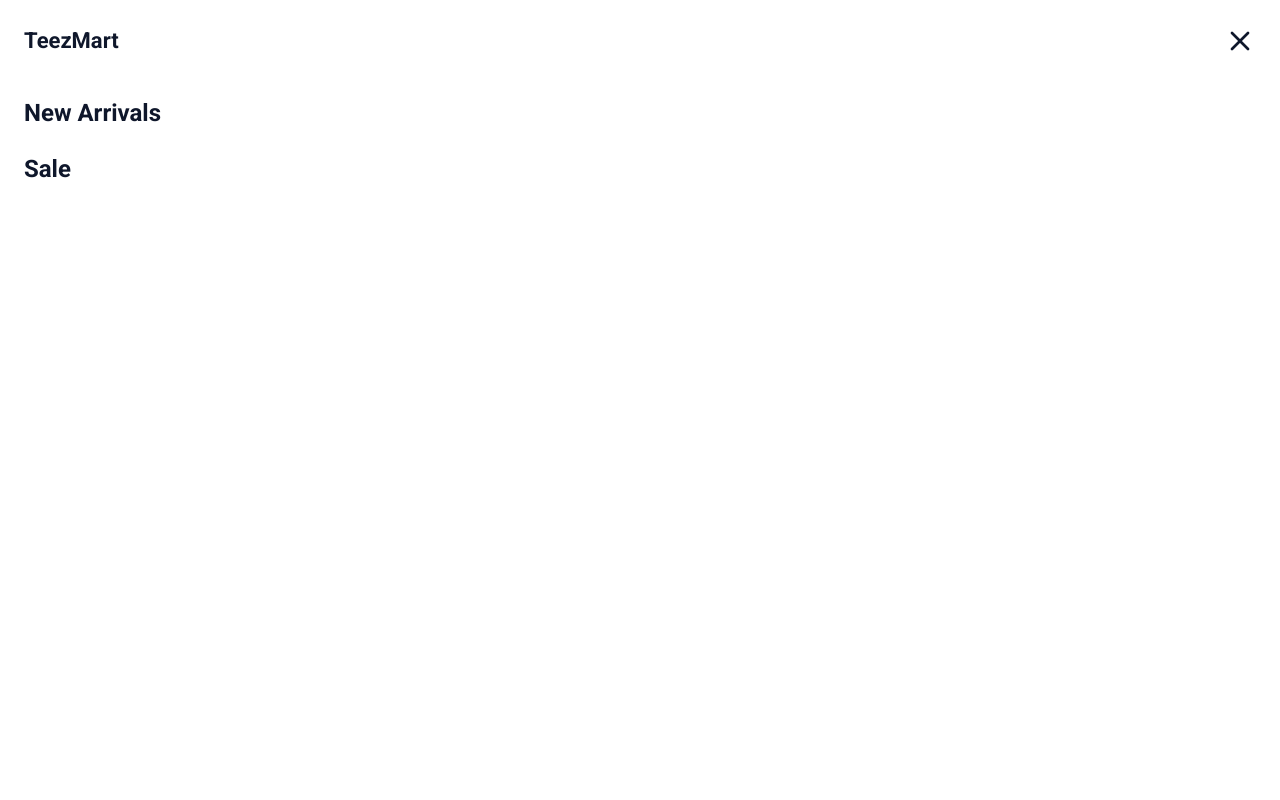
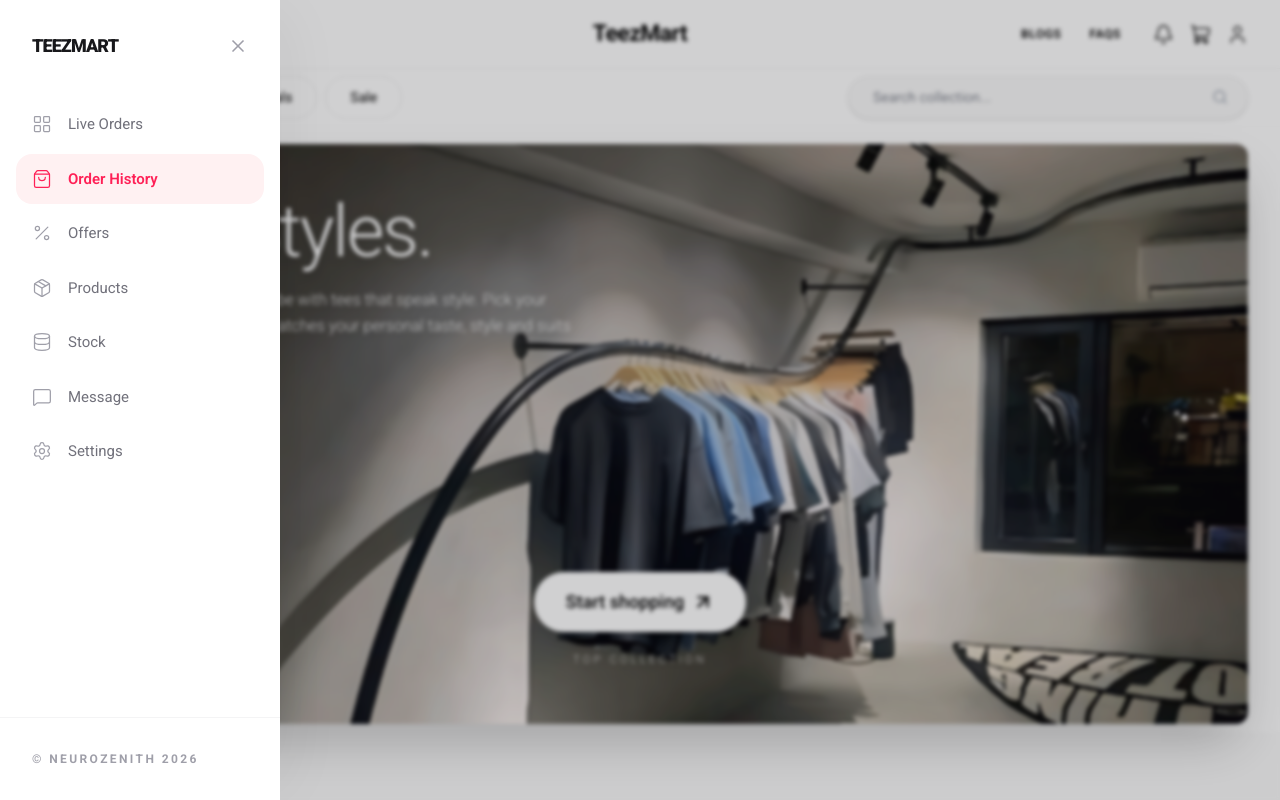
Before and after one commit to neurozenith-codecrafter/Teezmart-Ecom-NZC, a React (Vite) app in the folder frontend/: page / in a window 1280 px wide. Both pictures are taken after a click on the button 44 px from the left and 34 px from the top of the page. Shown: the top 800 px of the page. Built offline with nearby package versions, Linux system fonts and the light colour scheme; no server answers.

Commit message:
feat: enhance sidebar and improved menu items

```diff
--- a/frontend/src/components/Navbar.jsx
+++ b/frontend/src/components/Navbar.jsx
@@ -7,13 +7,20 @@ import {
   User,
   ChevronDown,
   X,
+  LayoutGrid,
+  ShoppingBag,
+  Percent,
+  Package,
+  Database,
+  MessageSquare,
+  Settings,
 } from "lucide-react";
+import { motion, AnimatePresence } from "framer-motion";
 import { PAGE_CONTAINER_CLASS } from "../constants/pageLayout";
 
 const Navbar = () => {
   const [isMenuOpen, setIsMenuOpen] = useState(false);
   const [showBottomNav, setShowBottomNav] = useState(true);
-
   const lastScrollY = useRef(0);
 
   useEffect(() => {
@@ -26,14 +33,32 @@ const Navbar = () => {
       }
       lastScrollY.current = currentScrollY;
     };
-
     window.addEventListener("scroll", controlNavbar, { passive: true });
     return () => window.removeEventListener("scroll", controlNavbar);
   }, []);
 
+  // Snappier, richer sidebar animation
+  const sidebarVariants = {
+    closed: {
+      x: "-100%",
+      transition: { duration: 0.4, ease: [0.4, 0, 0.2, 1] },
+    },
+    open: { x: 0, transition: { duration: 0.5, ease: [0.22, 1, 0.36, 1] } },
+  };
+
+  const menuItems = [
+    { name: "Live Orders", icon: LayoutGrid },
+    { name: "Order History", icon: ShoppingBag, active: true },
+    { name: "Offers", icon: Percent },
+    { name: "Products", icon: Package },
+    { name: "Stock", icon: Database },
+    { name: "Message", icon: MessageSquare },
+    { name: "Settings", icon: Settings },
+  ];
+
   return (
     <>
-      {/* 1. TOP NAVBAR (Permanently Fixed) */}
+      {/* 1. TOP NAVBAR */}
       <nav className="fixed top-0 left-0 w-full z-[60] bg-white/95 backdrop-blur-md border-b border-[#f5f5f5]">
         <div
           className={`${PAGE_CONTAINER_CLASS} h-[55px] md:h-[68px] flex items-center justify-between relative`}
@@ -41,9 +66,10 @@ const Navbar = () => {
           <div className="flex-1 flex justify-start">
             <button
               onClick={() => setIsMenuOpen(true)}
-              className="p-2 -ml-2 cursor-pointer hover:bg-gray-50 rounded-full transition-colors group"
+              className="p-2 -ml-2 cursor-pointer hover:bg-zinc-50 rounded-full transition-all"
             >
-              <Menu className="w-[22px] h-[22px] md:w-[24px] md:h-[24px] text-black stroke-[1.2] group-hover:scale-110 transition-transform" />
+              {/* REMOVED ROTATION - Clean and straight */}
+              <Menu className="w-[22px] h-[22px] md:w-[24px] md:h-[24px] text-black stroke-[1.5]" />
             </button>
           </div>
 
@@ -61,15 +87,15 @@ const Navbar = () => {
               </a>
             </div>
             <div className="flex items-center space-x-2 md:space-x-4">
-              <Bell className="w-[21px] h-[21px] text-black stroke-[1.2] cursor-pointer" />
-              <ShoppingCart className="w-[21px] h-[21px] text-black stroke-[1.2] cursor-pointer" />
-              <User className="w-[21px] h-[21px] text-black stroke-[1.2] cursor-pointer" />
+              <Bell className="w-[21px] h-[21px] text-black stroke-[1.5] cursor-pointer" />
+              <ShoppingCart className="w-[21px] h-[21px] text-black stroke-[1.5] cursor-pointer" />
+              <User className="w-[21px] h-[21px] text-black stroke-[1.5] cursor-pointer" />
             </div>
           </div>
         </div>
       </nav>
 
-      {/* 2. BOTTOM NAVBAR (Dynamic Reveal) */}
+      {/* 2. BOTTOM NAVBAR (LG Only) */}
       <div
         className={`hidden lg:block fixed left-0 w-full bg-white z-[55] transition-all duration-500 ease-in-out border-b border-[#f9f9f9]/50
         ${showBottomNav ? "top-[68px] opacity-100 translate-y-0" : "top-[10px] opacity-0 -translate-y-full pointer-events-none"}`}
@@ -104,26 +130,69 @@ const Navbar = () => {
         </div>
       </div>
 
-      {/* MOBILE MENU */}
+      {}
+      <AnimatePresence>
         {isMenuOpen && (
-        <div className="fixed inset-0 bg-white z-[100] p-6 flex flex-col">
-          <div className="flex justify-between items-center mb-10">
-            <div className="text-[22px] font-bold">TeezMart</div>
+          <>
+            <motion.div
+              initial={{ opacity: 0 }}
+              animate={{ opacity: 1 }}
+              exit={{ opacity: 0 }}
+              onClick={() => setIsMenuOpen(false)}
+              className="fixed inset-0 bg-zinc-900/20 backdrop-blur-[2px] z-[100]"
+            />
+
+            <motion.div
+              variants={sidebarVariants}
+              initial="closed"
+              animate="open"
+              exit="closed"
+              className="fixed top-0 left-0 h-full w-[280px] bg-white z-[101] shadow-[20px_0_60px_-15px_rgba(0,0,0,0.05)] flex flex-col"
+            >
+              <div className="p-8 pb-4 flex justify-between items-center">
+                <span className="text-[18px] font-black tracking-tighter uppercase text-zinc-900">
+                  TeezMart
+                </span>
                 <X
-              className="w-8 h-8 cursor-pointer hover:rotate-90 transition-transform"
+                  size={20}
+                  className="cursor-pointer text-zinc-400 hover:text-black transition-colors"
                   onClick={() => setIsMenuOpen(false)}
                 />
               </div>
-          <div className="flex flex-col space-y-6 text-2xl font-bold">
-            <a href="#" className="hover:text-gray-500 transition">
-              New Arrivals
-            </a>
-            <a href="#" className="hover:text-gray-500 transition">
-              Sale
-            </a>
+
+              {/* LIST EXTRACTION: Extracted directly from reference img */}
+              <div className="flex-1 px-4 py-6 space-y-1">
+                {menuItems.map((item, i) => (
+                  <motion.div
+                    key={item.name}
+                    initial={{ opacity: 0, x: -10 }}
+                    animate={{ opacity: 1, x: 0 }}
+                    transition={{ delay: i * 0.05, duration: 0.3 }}
+                    className={`flex items-center gap-4 px-4 py-3.5 rounded-2xl transition-all cursor-pointer group
+                      ${
+                        item.active
+                          ? "bg-rose-50 text-rose-500 font-semibold"
+                          : "text-zinc-500 hover:bg-zinc-50"
+                      }`}
+                  >
+                    <item.icon
+                      className={`w-5 h-5 ${item.active ? "text-rose-500" : "text-zinc-400 group-hover:text-zinc-900"}`}
+                      strokeWidth={1.5}
+                    />
+                    <span className="text-[15px]">{item.name}</span>
+                  </motion.div>
+                ))}
+              </div>
+
+              <div className="p-8 border-t border-zinc-100">
+                <div className="flex items-center gap-3 text-zinc-400 text-[12px] font-bold tracking-[0.2em] uppercase">
+                  © NeuroZenith 2026
                 </div>
               </div>
+            </motion.div>
+          </>
         )}
+      </AnimatePresence>
     </>
   );
 };
```
Lines whose indentation alone changed are shown as unchanged.
